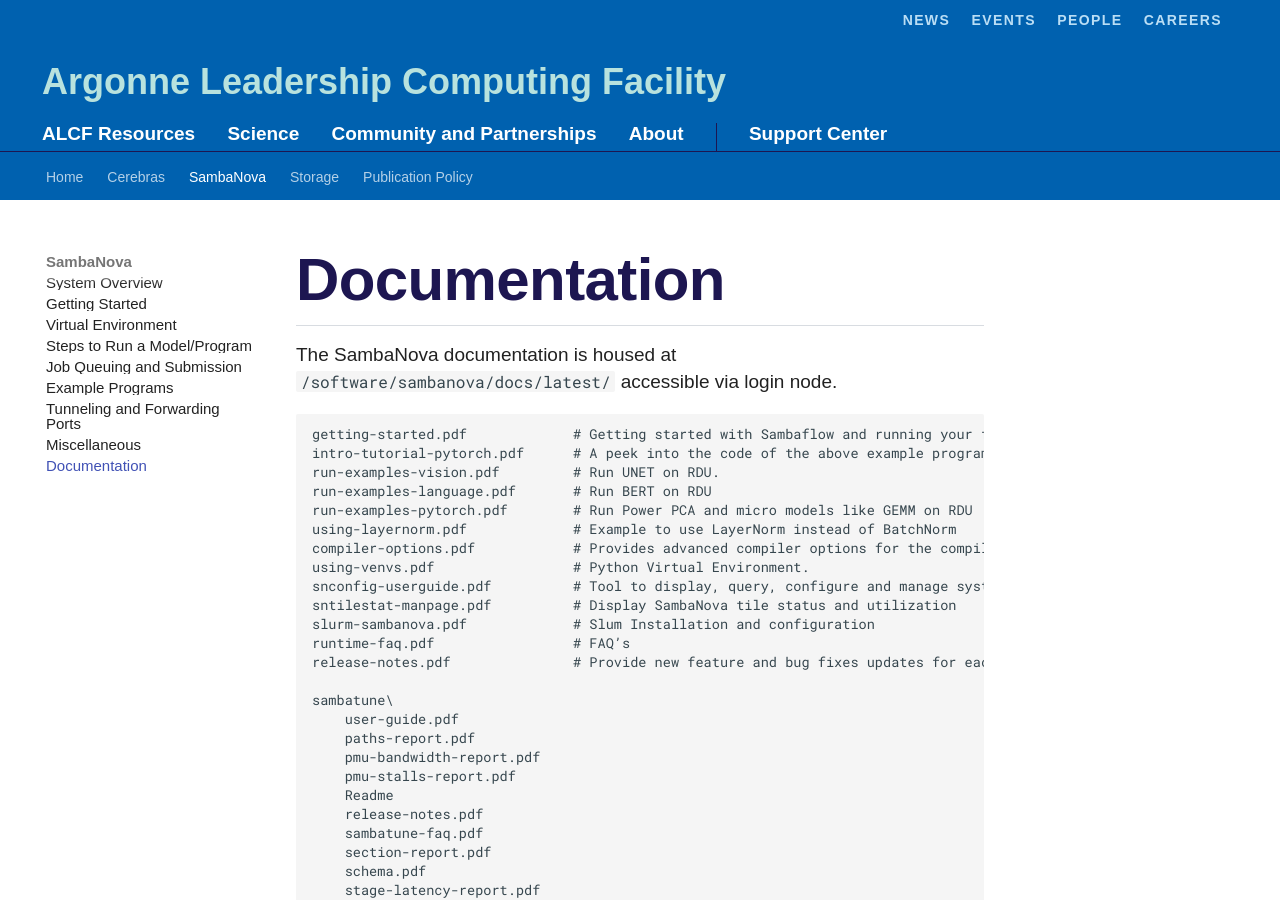
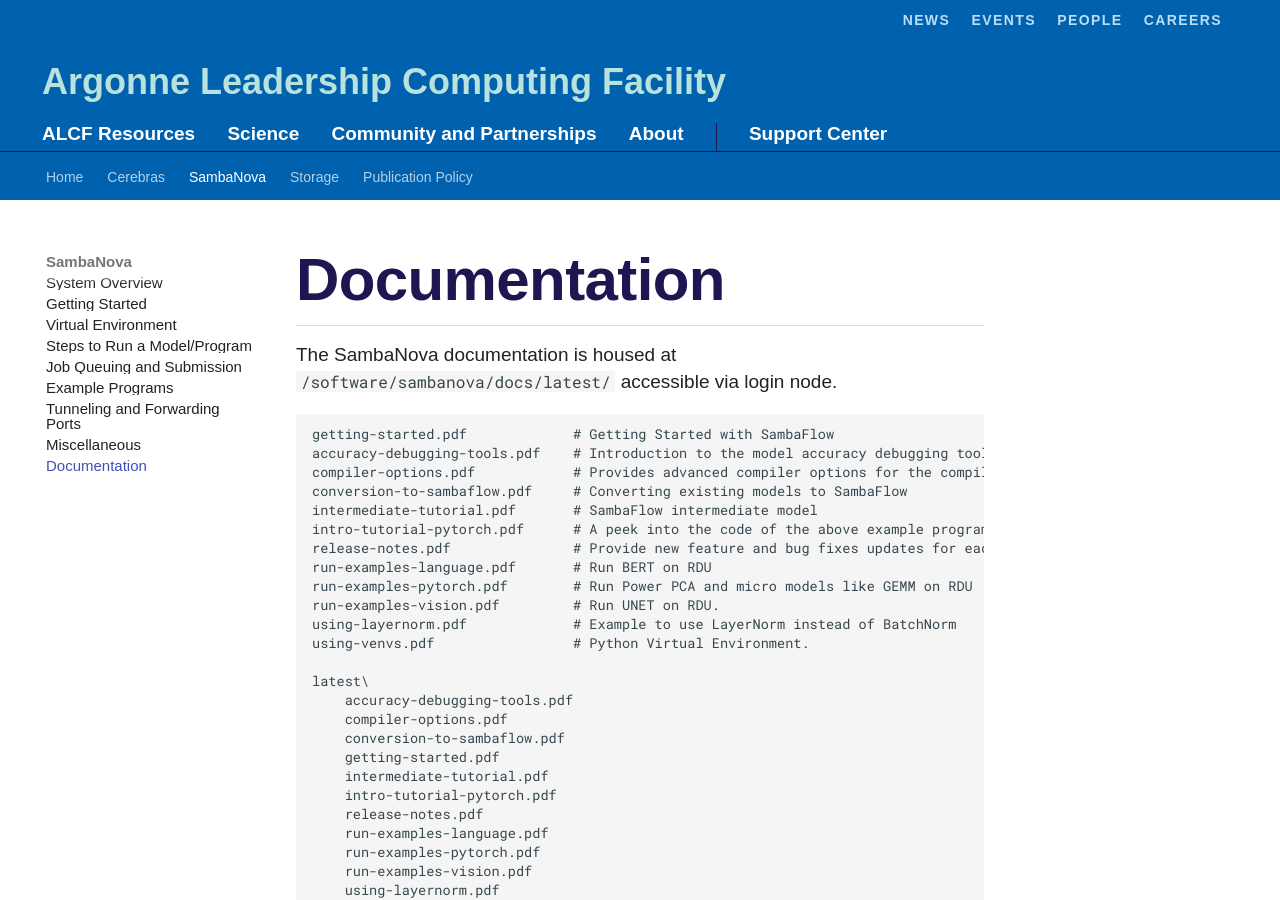
Before and after one commit to argonne-lcf/ai-testbed-userdocs, an MkDocs documentation site: the page built from docs/sambanova/Documentation.md, in a window 1280 px wide and 900 px high. Built offline with MkDocs 1.6.1 and Material for MkDocs 9.7.7, drawn with Linux system fonts in a browser that asks for light colours; some web fonts are replaced; comment, search, counter and statistics services are not loaded; some of the changed text lies outside the part shown.

Commit message:
Updated documentation.md for 1.12.

````diff
--- a/docs/sambanova/Documentation.md
+++ b/docs/sambanova/Documentation.md
@@ -3,32 +3,32 @@
 The SambaNova documentation is housed at `/software/sambanova/docs/latest/` accessible via login node.
 
 ```text
-getting-started.pdf             # Getting started with Sambaflow and running your first example program (LogReg).
+getting-started.pdf             # Getting Started with SambaFlow
+accuracy-debugging-tools.pdf    # Introduction to the model accuracy debugging tools.
+compiler-options.pdf            # Provides advanced compiler options for the compile command.
+conversion-to-sambaflow.pdf     # Converting existing models to SambaFlow
+intermediate-tutorial.pdf       # SambaFlow intermediate model
 intro-tutorial-pytorch.pdf      # A peek into the code of the above example program.
-run-examples-vision.pdf         # Run UNET on RDU.
+release-notes.pdf               # Provide new feature and bug fixes updates for each release version.
 run-examples-language.pdf       # Run BERT on RDU
 run-examples-pytorch.pdf        # Run Power PCA and micro models like GEMM on RDU
+run-examples-vision.pdf         # Run UNET on RDU.
 using-layernorm.pdf             # Example to use LayerNorm instead of BatchNorm
-compiler-options.pdf            # Provides advanced compiler options for the compile command.
 using-venvs.pdf                 # Python Virtual Environment.
-snconfig-userguide.pdf          # Tool to display, query, configure and manage system resources on SN
-sntilestat-manpage.pdf          # Display SambaNova tile status and utilization
-slurm-sambanova.pdf             # Slum Installation and configuration
-runtime-faq.pdf                 # FAQ’s
-release-notes.pdf               # Provide new feature and bug fixes updates for each release version.
 
-sambatune\
-    user-guide.pdf
-    paths-report.pdf
-    pmu-bandwidth-report.pdf
-    pmu-stalls-report.pdf
-    Readme
+latest\
+    accuracy-debugging-tools.pdf
+    compiler-options.pdf
+    conversion-to-sambaflow.pdf
+    getting-started.pdf
+    intermediate-tutorial.pdf
+    intro-tutorial-pytorch.pdf
     release-notes.pdf
-    sambatune-faq.pdf
-    section-report.pdf
-    schema.pdf
-    stage-latency-report.pdf
-
+    run-examples-language.pdf
+    run-examples-pytorch.pdf
+    run-examples-vision.pdf
+    using-layernorm.pdf
+    using-venvs.pdf
 ```
 
 The documentation can be viewed on your local system by copying the files from the login node.
````
Also changed, not shown: docs/sambanova/SambaTune-User-Guide.md (+61 -23 lines).
